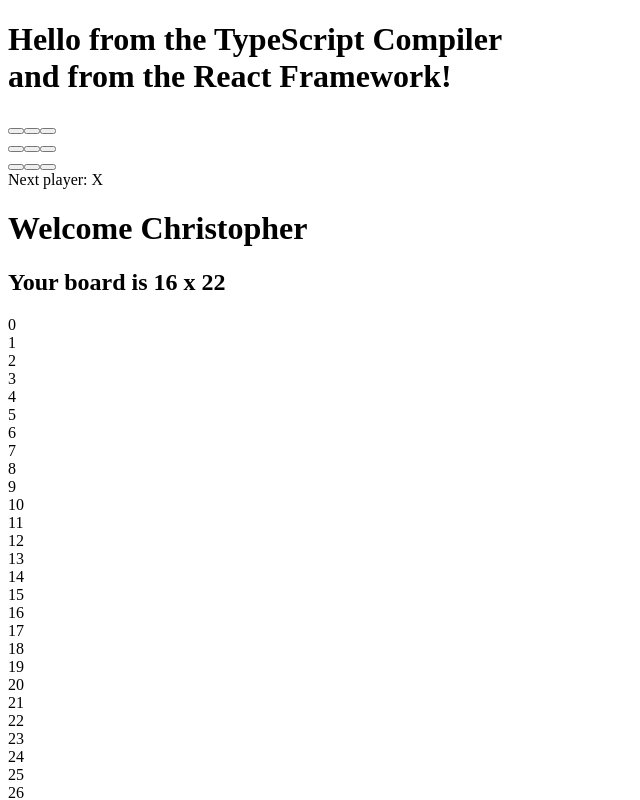
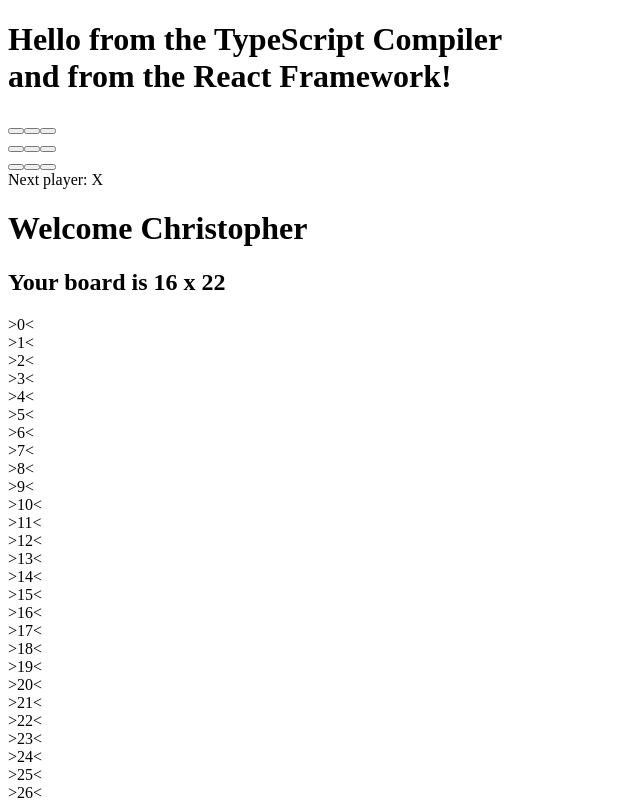
Before and after one commit to christopherstock/ReactPrimer, a React app: page / in a window 1280 px wide. Shown: the top 800 px of the page, without its empty margins (0-640 px from the left). Built offline with nearby package versions, Linux system fonts and the light colour scheme; the HTML template or start-up script is replaced by a standard one.

Commit message:
Turned all fields from type JSX.Element to type number.

```diff
--- a/src/components/clicker/ClickerBoard.tsx
+++ b/src/components/clicker/ClickerBoard.tsx
@@ -21,19 +21,19 @@
 
             // TODO extract to createField()
 
-            let fields:JSX.Element[][] = new Array<Array<JSX.Element>>( this.props.fieldSizeX );
+            let fields:number[][] = new Array<Array<number>>( this.props.fieldSizeX );
             console.log( "Columns: " + fields.length );
 
             let fieldId:number = 0;
 
             for ( let i:number = 0; i < fields.length; ++i )
             {
-                fields[ i ] = new Array<JSX.Element>( this.props.fieldSizeY );
+                fields[ i ] = new Array<number>( this.props.fieldSizeY );
                 console.log( "Rows: " + fields[i].length );
 
                 for ( let j:number = 0; j < fields[i].length; ++j )
                 {
-                    fields[ i ][ j ] = <div>{ fieldId++ }</div>;
+                    fields[ i ][ j ] = fieldId++;
                 }
             }
 
@@ -53,39 +53,36 @@
         {
             console.log( "render ClickerBoard" );
 
-            // TODO fields should not be of type JSX.Element but of type number !!
-
             // TODO enumeration for all possible field values
 
 
             return <div className="clickerBoard">
-                { this.renderBoard( this.state.fields ) }
+                { this.renderBoard() }
             </div>;
         }
 
         /***************************************************************************************************************
         *   Renders the gamefield into an one-dimensional JSX element array so it can be rendered.
         *
-        *   @param fields All fields of the board in a 2d array.
-        *
-        *   @return The All fields of the board in a streamed 1d array.
+        *   @return The All fields of the board in a streamed 1d array of JSX elements.
         ***************************************************************************************************************/
-        private renderBoard( fields:JSX.Element[][] ) : JSX.Element[]
+        private renderBoard() : JSX.Element[]
         {
             let thisInstance:ClickerBoard = this;
 
-            return fields.map
+            return this.state.fields.map
             (
-                function( m:JSX.Element[] )
+                function( m:number[] )
                 {
                     return <div className="clickerColumn">
                         {
                             m.map
                             (
-                                function( n:JSX.Element )
+                                function( n:number )
                                 {
-//                                    return <div className="clickerField" onClick={ this.onFieldClicked }>{ n }</div>;
-                                    return <div className="clickerField" onClick={ () => thisInstance.onFieldClicked( n ) }>{ n }</div>;
+                                    return <div className="clickerField" onClick={ () => thisInstance.onFieldClicked( n ) }>
+                                        { ">" + n + "<" }
+                                    </div>;
                                 }
                             )
                         }
@@ -94,7 +91,12 @@
             )
         }
 
-        private onFieldClicked=( id:JSX.Element )=>
+        /***************************************************************************************************************
+        *   Being invoked when a field of the board is clicked.
+        *
+        *   @param id The id of the field that has been clicked.
+        ***************************************************************************************************************/
+        private onFieldClicked=( id:number )=>
         {
             console.log( "onFieldClicked" );
             console.dir( id );
--- a/src/components/clicker/ClickerBoardProps.ts
+++ b/src/components/clicker/ClickerBoardProps.ts
@@ -8,8 +8,8 @@
     export interface ClickerBoardProps
     {
         /** The gamefield dimension x. */
-        fieldSizeX      :number;
+        fieldSizeX              :number;
 
         /** The gamefield dimension y. */
-        fieldSizeY      :number;
+        fieldSizeY              :number;
     }
--- a/src/components/clicker/ClickerBoardState.ts
+++ b/src/components/clicker/ClickerBoardState.ts
@@ -7,12 +7,6 @@
     *******************************************************************************************************************/
     export interface ClickerBoardState
     {
-
-
-
         /** Contains all values for all fields. */
-        fields               :Array<Array<JSX.Element>>;
-
-
-
+        fields                  :number[][];
     }
```
Also changed, not shown: 2 other files (tests, documents, lock files or other folders).
